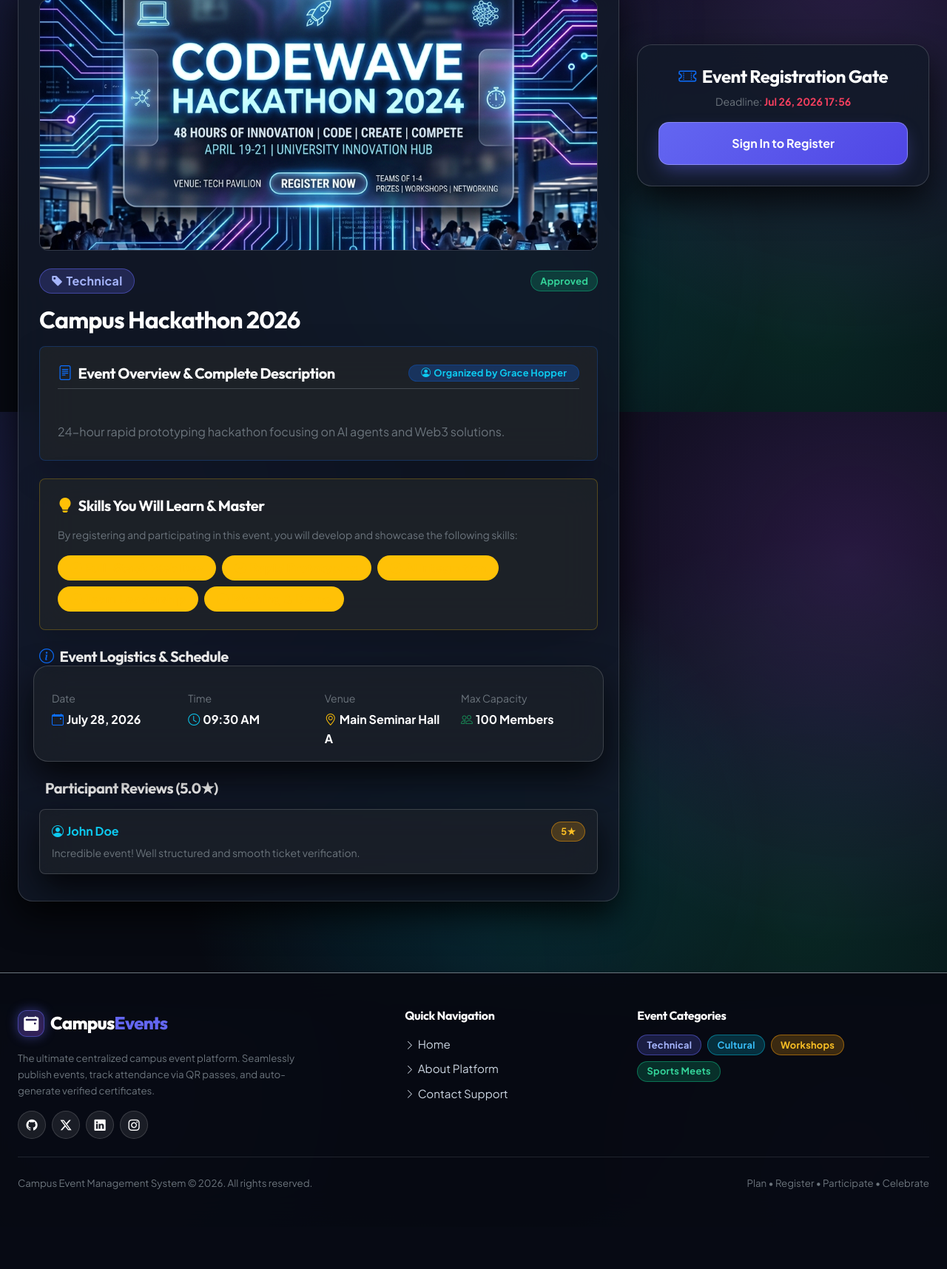
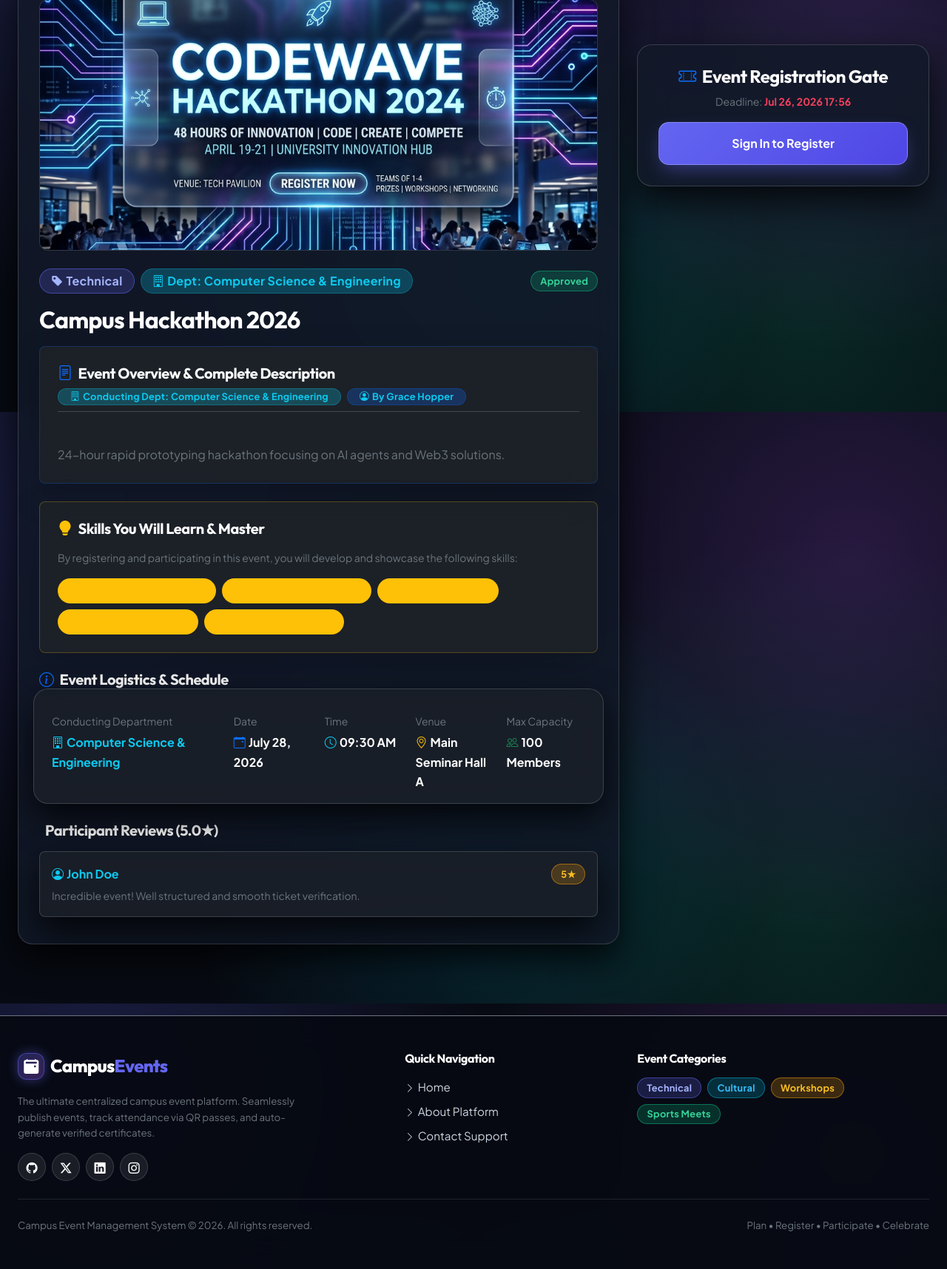
Before and after one commit to vasavi249/campus-event-management-system, a Django app: page /event/4/ in a window 1280 px wide. Shown: the part 243-1959 px from the top of the page at 74% size. Before the commit the page ends 1851 px from the top, so only its background shows below. Run offline with Django 4.2, Linux system fonts and the light colour scheme; data comes from the database, SQL or seed files in the repository; some libraries are stand-ins or nearby versions.

Commit message:
Add Conducting Department selection when uploading events and display conducting department in event description logistics and catalog cards

```diff
--- a/events/templates/events/event_detail.html
+++ b/events/templates/events/event_detail.html
@@ -37,9 +37,14 @@
             </div>
 
             <div class="d-flex justify-content-between align-items-center mb-3">
-                <span class="badge badge-indigo-glass fs-6">
-                    <i class="bi bi-tag-fill me-1"></i>{{ event.category.name }}
-                </span>
+                <div class="d-flex gap-2 align-items-center">
+                    <span class="badge badge-indigo-glass fs-6">
+                        <i class="bi bi-tag-fill me-1"></i>{{ event.category.name }}
+                    </span>
+                    <span class="badge bg-info bg-opacity-25 text-info border border-info border-opacity-25 fs-6">
+                        <i class="bi bi-building me-1"></i>Dept: {{ event.department.name|default:event.organizer.department.name|default:"Campus Department" }}
+                    </span>
+                </div>
                 <span class="badge {% if event.approval_status == 'approved' %}badge-approved{% else %}badge-pending{% endif %}">
                     {{ event.approval_status|title }}
                 </span>
@@ -49,13 +54,18 @@
 
             <!-- Highlighted Detailed Event Description Card -->
             <div class="glass-card bg-dark bg-opacity-75 p-4 rounded-3 mb-4 border border-primary border-opacity-25 shadow-lg">
-                <div class="d-flex align-items-center justify-content-between mb-3 border-bottom border-secondary border-opacity-50 pb-2">
+                <div class="d-flex align-items-center justify-content-between mb-3 border-bottom border-secondary border-opacity-50 pb-2 flex-wrap gap-2">
                     <h5 class="fw-bold text-white mb-0">
                         <i class="bi bi-file-text text-primary me-2 fs-5"></i>Event Overview &amp; Complete Description
                     </h5>
-                    <span class="badge bg-primary bg-opacity-25 text-info border border-primary border-opacity-25 px-3 py-1">
-                        <i class="bi bi-person-circle me-1"></i>Organized by {{ event.organizer.full_name }}
-                    </span>
+                    <div class="d-flex gap-2 align-items-center">
+                        <span class="badge bg-info bg-opacity-25 text-info border border-info border-opacity-25 px-3 py-1">
+                            <i class="bi bi-building me-1"></i>Conducting Dept: {{ event.department.name|default:event.organizer.department.name|default:"Campus Department" }}
+                        </span>
+                        <span class="badge bg-primary bg-opacity-25 text-info border border-primary border-opacity-25 px-3 py-1">
+                            <i class="bi bi-person-circle me-1"></i>By {{ event.organizer.full_name }}
+                        </span>
+                    </div>
                 </div>
                 <div class="text-secondary leading-relaxed fs-6" style="white-space: pre-line; line-height: 1.75;">
                     {{ event.description }}
@@ -82,19 +92,23 @@
             <!-- Detailed Event Info Grid -->
             <h5 class="fw-bold text-white mb-3"><i class="bi bi-info-circle text-primary me-2"></i>Event Logistics &amp; Schedule</h5>
             <div class="row g-3 p-3 glass-card bg-dark bg-opacity-50 mb-4">
-                <div class="col-6 col-md-3">
+                <div class="col-6 col-md-4">
+                    <small class="text-secondary d-block mb-1">Conducting Department</small>
+                    <span class="fw-bold text-info"><i class="bi bi-building text-info me-1"></i>{{ event.department.name|default:event.organizer.department.name|default:"Campus Department" }}</span>
+                </div>
+                <div class="col-6 col-md-2">
                     <small class="text-secondary d-block mb-1">Date</small>
                     <span class="fw-bold text-white"><i class="bi bi-calendar-event text-primary me-1"></i>{{ event.date }}</span>
                 </div>
-                <div class="col-6 col-md-3">
+                <div class="col-6 col-md-2">
                     <small class="text-secondary d-block mb-1">Time</small>
                     <span class="fw-bold text-white"><i class="bi bi-clock text-info me-1"></i>{{ event.time|time:"h:i A" }}</span>
                 </div>
-                <div class="col-6 col-md-3">
+                <div class="col-6 col-md-2">
                     <small class="text-secondary d-block mb-1">Venue</small>
                     <span class="fw-bold text-white"><i class="bi bi-geo-alt text-warning me-1"></i>{{ event.venue.venue_name|default:"TBA" }}</span>
                 </div>
-                <div class="col-6 col-md-3">
+                <div class="col-6 col-md-2">
                     <small class="text-secondary d-block mb-1">Max Capacity</small>
                     <span class="fw-bold text-white"><i class="bi bi-people text-success me-1"></i>{{ event.max_participants }} Members</span>
                 </div>
--- a/events/templates/events/home.html
+++ b/events/templates/events/home.html
@@ -162,6 +162,10 @@
 
                                 <div class="d-flex flex-column gap-2 mb-3">
                                     <div class="event-meta-item">
+                                        <i class="bi bi-building text-info me-2"></i>
+                                        <span>Dept: <strong class="text-info">{{ event.department.name|default:event.organizer.department.name|default:"Campus Dept" }}</strong></span>
+                                    </div>
+                                    <div class="event-meta-item">
                                         <i class="bi bi-calendar-check-fill text-primary me-2"></i>
                                         <span>{{ event.date|date:"d M Y" }} &bull; {{ event.time|time:"h:i A" }}</span>
                                     </div>
--- a/events/views.py
+++ b/events/views.py
@@ -271,10 +271,12 @@ def edit_event_view(request, id):
 
     categories = Category.objects.all()
     venues = Venue.objects.all()
+    departments = Department.objects.all()
     return render(request, 'events/edit_event.html', {
         'event': event,
         'categories': categories,
-        'venues': venues
+        'venues': venues,
+        'departments': departments
     })
 
 @login_required
@@ -448,16 +450,11 @@ def api_logout(request):
 @permission_classes([AllowAny])
 def api_forgot_password(request):
     email = request.data.get('email')
-    user = User.objects.filter(email=email).first()
-    if not user:
-        return api_response('error', 'No user account found with that email address.', http_status=status.HTTP_404_NOT_FOUND)
-
-    Notification.objects.create(
-        user=user,
-        title="Password Reset Request",
-        message="A password reset request was initiated for your account. Please contact campus admin."
-    )
-    return api_response('success', f'Password reset link sent to {email}.')
+    if email:
+        user = User.objects.filter(email__iexact=email.strip()).first()
+        if user:
+            return api_response('success', f"Password reset instructions sent to {email}.")
+    return api_response('error', 'Email address not found.', http_status=status.HTTP_404_NOT_FOUND)
 
 
 @api_view(['POST'])
@@ -474,7 +471,7 @@ def api_change_password(request):
     return api_response('success', 'Password changed successfully.')
 
 
-@api_view(['GET', 'PUT', 'POST'])
+@api_view(['GET', 'PUT'])
 @permission_classes([IsAuthenticated])
 def api_profile(request):
     user = request.user
@@ -482,21 +479,19 @@ def api_profile(request):
         serializer = CustomUserSerializer(user)
         return api_response('success', 'Profile retrieved.', serializer.data)
 
-    data = request.data
-    first_name = data.get('first_name')
-    last_name = data.get('last_name')
-    email = data.get('email')
-    phone = data.get('phone')
-    roll_number = data.get('roll_number')
-    dept_id = data.get('department')
-    club_id = data.get('club')
-    new_password = data.get('new_password')
+    first_name = request.data.get('first_name')
+    last_name = request.data.get('last_name')
+    email = request.data.get('email')
+    phone = request.data.get('phone')
+    roll_number = request.data.get('roll_number')
+    dept_id = request.data.get('department')
+    club_id = request.data.get('club')
+    new_password = request.data.get('new_password')
 
     if first_name is not None:
         user.first_name = first_name.strip()
     if last_name is not None:
         user.last_name = last_name.strip()
-
     if email:
         if User.objects.filter(email__iexact=email.strip()).exclude(pk=user.pk).exists():
             return api_response('error', 'Email is already registered by another account.', http_status=status.HTTP_400_BAD_REQUEST)
@@ -605,8 +600,12 @@ def api_events(request):
     try:
         data = {k: v for k, v in request.data.items()}
         data['organizer'] = request.user.id
-        if getattr(request.user, 'department_id', None):
+        dept_val = request.data.get('department')
+        if dept_val:
+            data['department'] = dept_val
+        elif getattr(request.user, 'department_id', None):
             data['department'] = request.user.department_id
+
         if getattr(request.user, 'club_id', None):
             data['club'] = request.user.club_id
 
```
Also changed, not shown: events/templates/events/create_event.html (+15 -2 lines), events/templates/events/edit_event.html (+15 -2 lines).
